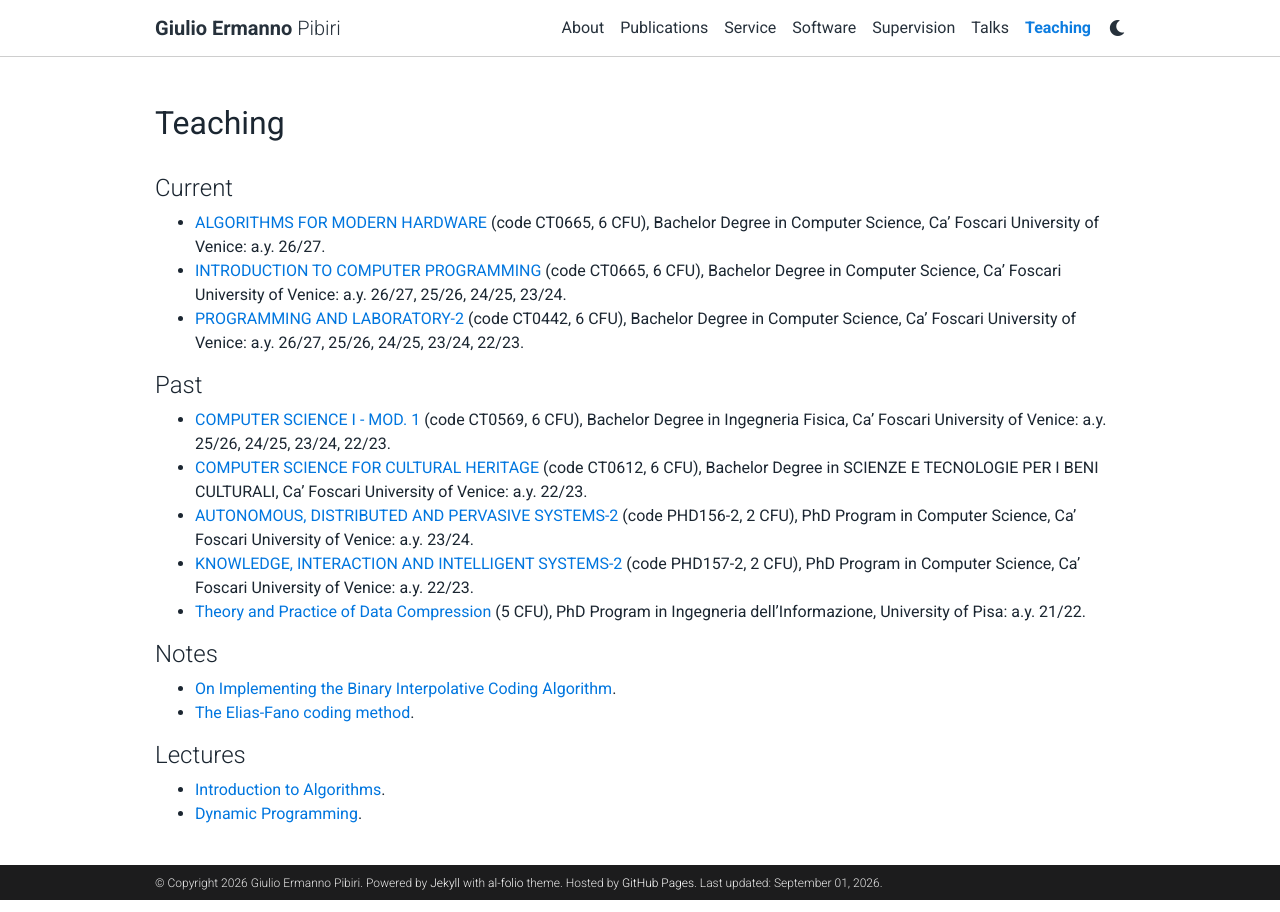
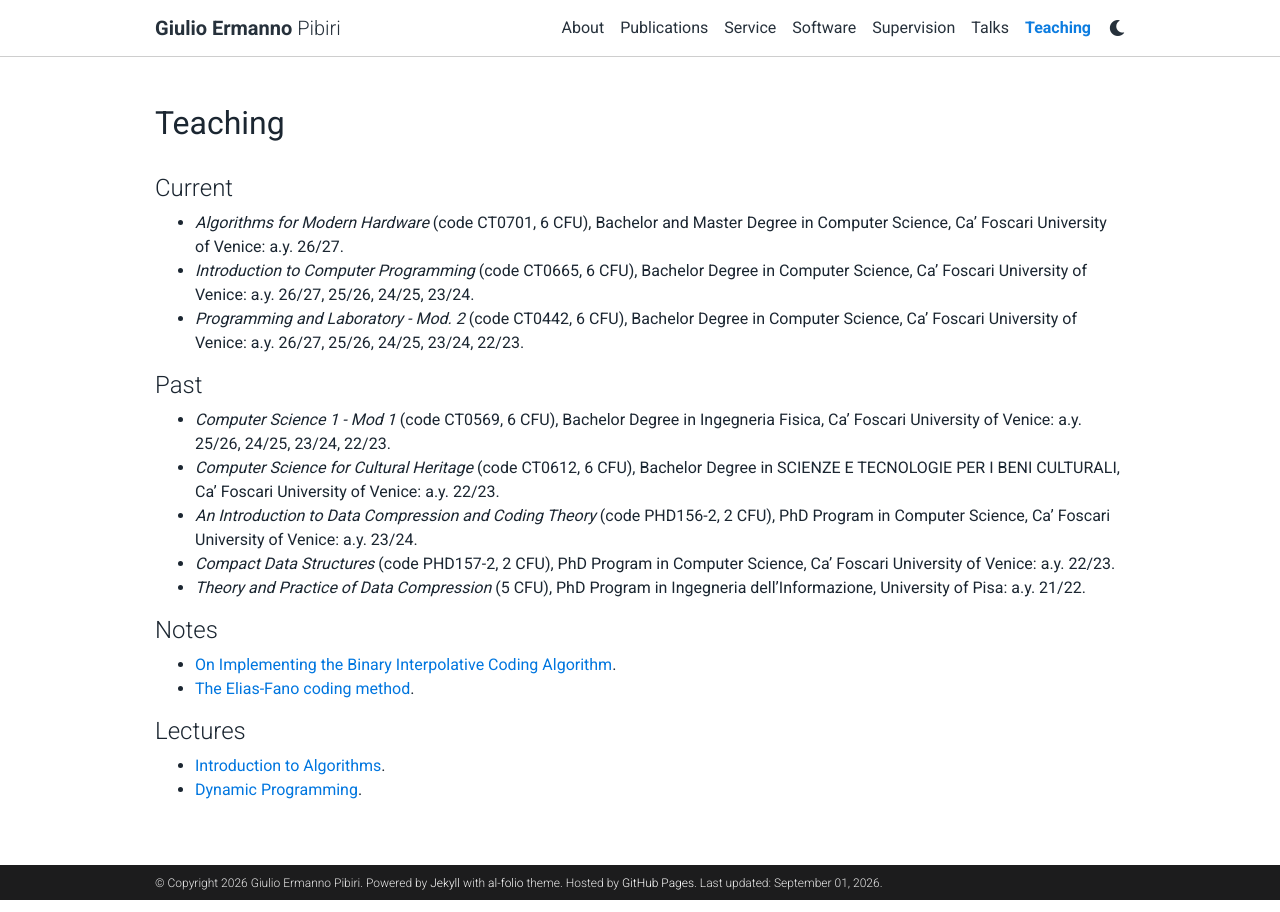
Before and after one commit to jermp/jermp.github.io, a Jekyll site: the page built from _pages/teaching.md, in a window 1280 px wide. Built offline with Jekyll 4.4.1, drawn with Linux system fonts in a browser that asks for light colours; comment, search, counter and statistics services are not loaded; a style sheet for code colours, icons or effects is not loaded.

Commit message:
updated teaching

```diff
--- a/_pages/teaching.md
+++ b/_pages/teaching.md
@@ -8,17 +8,17 @@ nav: true
 
 #### Current
 
-- [ALGORITHMS FOR MODERN HARDWARE](https://www.unive.it/data/course/693629) (code CT0665, 6 CFU), Bachelor Degree in Computer Science, Ca' Foscari University of Venice: a.y. 26/27.
-- [INTRODUCTION TO COMPUTER PROGRAMMING](https://www.unive.it/data/course/573141) (code CT0665, 6 CFU), Bachelor Degree in Computer Science, Ca' Foscari University of Venice: a.y. 26/27, 25/26, 24/25, 23/24.
-- [PROGRAMMING AND LABORATORY-2](https://www.unive.it/data/course/573194) (code CT0442, 6 CFU), Bachelor Degree in Computer Science, Ca' Foscari University of Venice: a.y. 26/27, 25/26, 24/25, 23/24, 22/23.
+- *Algorithms for Modern Hardware* (code CT0701, 6 CFU), Bachelor and Master Degree in Computer Science, Ca' Foscari University of Venice: a.y. 26/27.
+- *Introduction to Computer Programming* (code CT0665, 6 CFU), Bachelor Degree in Computer Science, Ca' Foscari University of Venice: a.y. 26/27, 25/26, 24/25, 23/24.
+- *Programming and Laboratory - Mod. 2* (code CT0442, 6 CFU), Bachelor Degree in Computer Science, Ca' Foscari University of Venice: a.y. 26/27, 25/26, 24/25, 23/24, 22/23.
 
 #### Past
 
-- [COMPUTER SCIENCE I - MOD. 1](https://www.unive.it/data/course/574427) (code CT0569, 6 CFU), Bachelor Degree in Ingegneria Fisica, Ca' Foscari University of Venice: a.y. 25/26, 24/25, 23/24, 22/23.
-- [COMPUTER SCIENCE FOR CULTURAL HERITAGE](https://www.unive.it/data/course/374007) (code CT0612, 6 CFU), Bachelor Degree in SCIENZE E TECNOLOGIE PER I BENI CULTURALI, Ca' Foscari University of Venice: a.y. 22/23.
-- [AUTONOMOUS, DISTRIBUTED AND PERVASIVE SYSTEMS-2](https://www.unive.it/data/course/471255) (code PHD156-2, 2 CFU), PhD Program in Computer Science, Ca' Foscari University of Venice: a.y. 23/24.
-- [KNOWLEDGE, INTERACTION AND INTELLIGENT SYSTEMS-2](https://www.unive.it/data/course/401910) (code PHD157-2, 2 CFU), PhD Program in Computer Science, Ca' Foscari University of Venice: a.y. 22/23.
-- [Theory and Practice of Data Compression](https://github.com/jermp/data_compression_course/releases/tag/v1.0.0) (5 CFU), PhD Program in Ingegneria dell’Informazione, University of Pisa: a.y. 21/22.
+- *Computer Science 1 - Mod 1* (code CT0569, 6 CFU), Bachelor Degree in Ingegneria Fisica, Ca' Foscari University of Venice: a.y. 25/26, 24/25, 23/24, 22/23.
+- *Computer Science for Cultural Heritage* (code CT0612, 6 CFU), Bachelor Degree in SCIENZE E TECNOLOGIE PER I BENI CULTURALI, Ca' Foscari University of Venice: a.y. 22/23.
+- *An Introduction to Data Compression and Coding Theory* (code PHD156-2, 2 CFU), PhD Program in Computer Science, Ca' Foscari University of Venice: a.y. 23/24.
+- *Compact Data Structures* (code PHD157-2, 2 CFU), PhD Program in Computer Science, Ca' Foscari University of Venice: a.y. 22/23.
+- *Theory and Practice of Data Compression* (5 CFU), PhD Program in Ingegneria dell’Informazione, University of Pisa: a.y. 21/22.
 
 #### Notes
 
```
